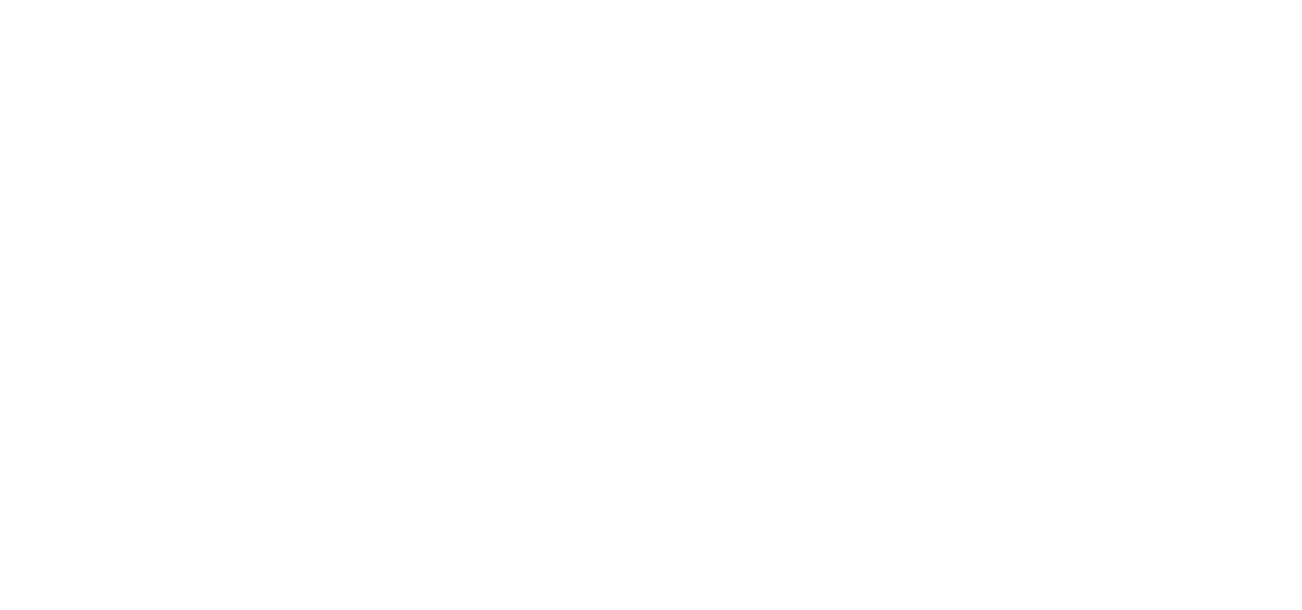
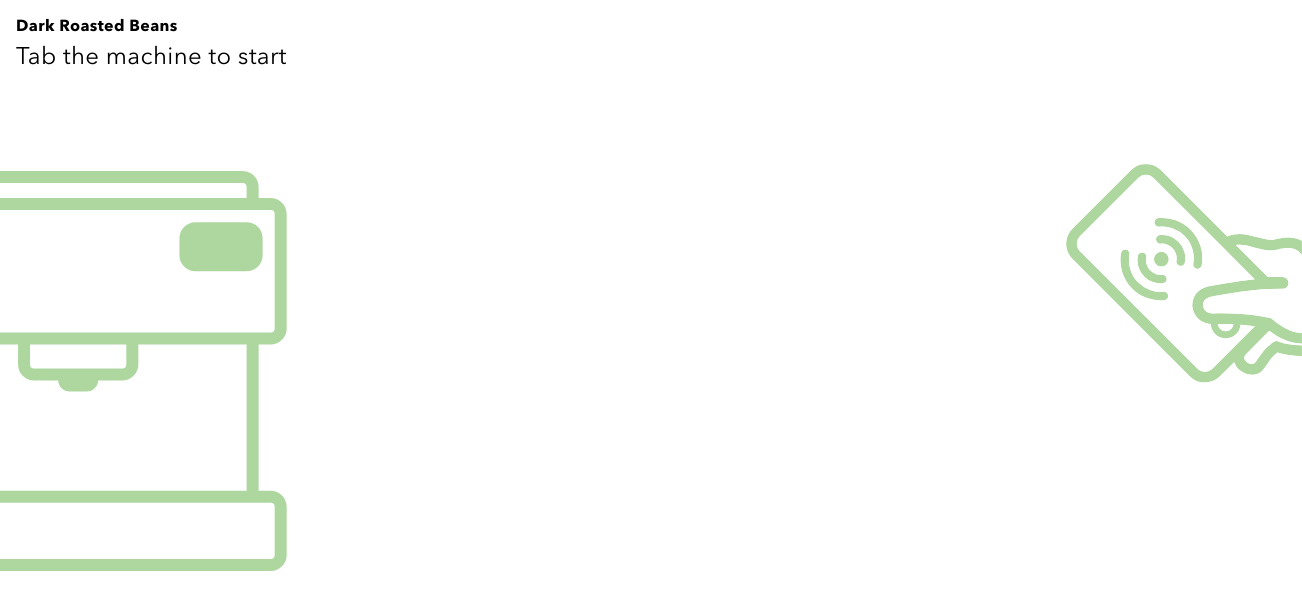
Before and after one commit to suh3yb/frontend-assessment-coffee-machine, a React (Create React App) app: page / in a window 1280 px wide. Shown: the top 610 px of the page, 1302 px wide, since content can reach past the window. Built offline with nearby package versions, Linux system fonts and the light colour scheme.

Commit message:
add InitialStep, update App

```diff
--- a/src/App.tsx
+++ b/src/App.tsx
@@ -4,19 +4,19 @@
 import { theme, GlobalStyle } from './theme';
 import './theme/font-faces.css';
 
-interface Props {
-  children?: React.ReactNode;
-}
+import InitialStep from './components/steps/InitialStep';
 
 const Main = styled.main`
   min-height: 100vh;
 `;
 
-const App: React.FC<Props> = ({ children }) => {
+const App: React.FC = () => {
   return (
     <ThemeProvider theme={theme}>
       <GlobalStyle />
-      <Main>{children}</Main>
+      <Main>
+        <InitialStep />
+      </Main>
     </ThemeProvider>
   );
 };
--- /dev/null
+++ b/src/components/steps/InitialStep.tsx
@@ -0,0 +1,44 @@
+import React from 'react';
+import styled from 'styled-components';
+
+import { Step } from '../shared/Step';
+import { ReactComponent as CoffeeMachineSvg } from '../images/coffee-machine.svg';
+import { ReactComponent as MobilePhoneSvg } from '../images/mobile-phone.svg';
+
+const Illustration = styled.div`
+  position: relative;
+  margin-top: 80px;
+`;
+
+const CoffeeMachine = styled(CoffeeMachineSvg)`
+  position: absolute;
+  top: 0;
+  left: 0;
+  height: 400px;
+  color: ${({ theme }) => theme.color.buttonBgLight};
+`;
+
+const MobilePhone = styled(MobilePhoneSvg)`
+  position: absolute;
+  top: 0;
+  right: 0;
+  height: 267px;
+  transform: translateX(16px) scale(1.05);
+`;
+/**
+ * @TODO
+ * add animation
+ */
+
+const InitialStep: React.FC = () => {
+  return (
+    <Step subtitle="Dark Roasted Beans" title="Tab the machine to start">
+      <Illustration>
+        <CoffeeMachine />
+        <MobilePhone />
+      </Illustration>
+    </Step>
+  );
+};
+
+export default InitialStep;
--- a/src/index.css
+++ /dev/null
@@ -1,13 +0,0 @@
-body {
-  margin: 0;
-  font-family: -apple-system, BlinkMacSystemFont, 'Segoe UI', 'Roboto', 'Oxygen',
-    'Ubuntu', 'Cantarell', 'Fira Sans', 'Droid Sans', 'Helvetica Neue',
-    sans-serif;
-  -webkit-font-smoothing: antialiased;
-  -moz-osx-font-smoothing: grayscale;
-}
-
-code {
-  font-family: source-code-pro, Menlo, Monaco, Consolas, 'Courier New',
-    monospace;
-}
--- a/src/index.tsx
+++ b/src/index.tsx
@@ -1,6 +1,5 @@
 import React from 'react';
 import ReactDOM from 'react-dom/client';
-import './index.css';
 import App from './App';
 import reportWebVitals from './reportWebVitals';
 
--- a/src/theme/index.ts
+++ b/src/theme/index.ts
@@ -9,7 +9,7 @@
     buttonBgLight: '#AED7A0',    // green
     buttonBgDark: '#9BC88B',     // darker green
     textDark: '#000',            // black
-    textLight: '#000',           // white
+    textLight: '#FFF',           // white
     },
 };
 
```
